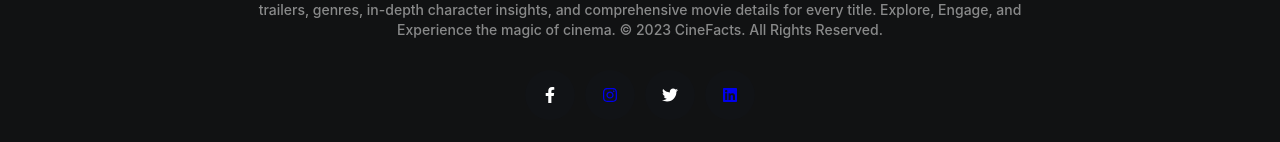
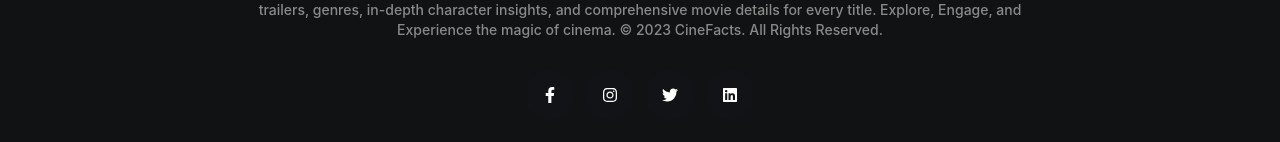
Before and after one commit to Kunal0612/CineFacts, a React (Vite) app: page / in a window 1280 px wide. Shown: the part 1188-1330 px from the top of the page. Built offline with nearby package versions, Linux system fonts and the light colour scheme; no server answers.

Commit message:
Links added

```diff
--- a/src/components/footer/Footer.jsx
+++ b/src/components/footer/Footer.jsx
@@ -31,13 +31,13 @@ const Footer = () => {
                     <span className="icon">
                         <FaFacebookF />
                     </span>
-                    <a className="icon" href="https://www.instagram.com/_kunal.cpp_12/">
+                    <a className="icon">
                         <FaInstagram />
                     </a>
                     <span className="icon">
                         <FaTwitter />
                     </span>
-                    <a className="icon" href="https://www.linkedin.com/in/kunal-shaw-/">
+                    <a className="icon">
                         <FaLinkedin />
                     </a>
                 </div>
```
